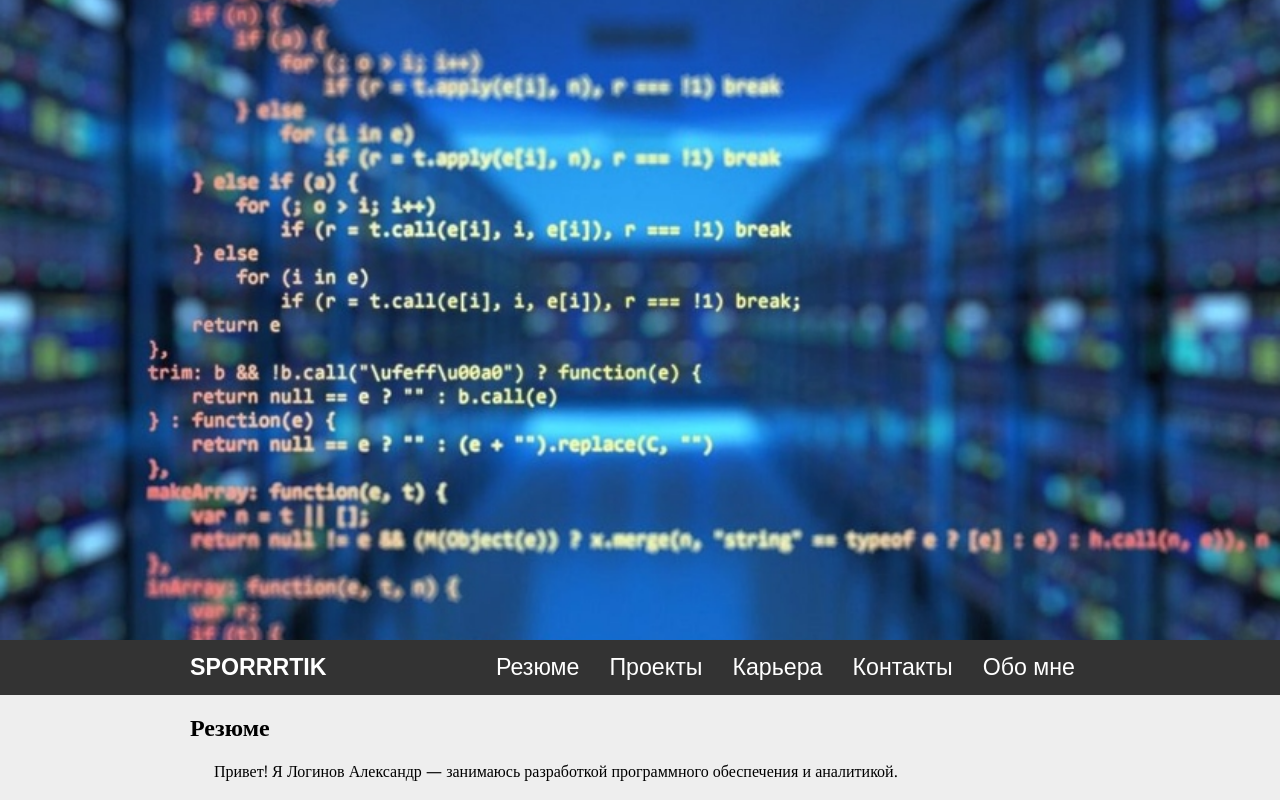
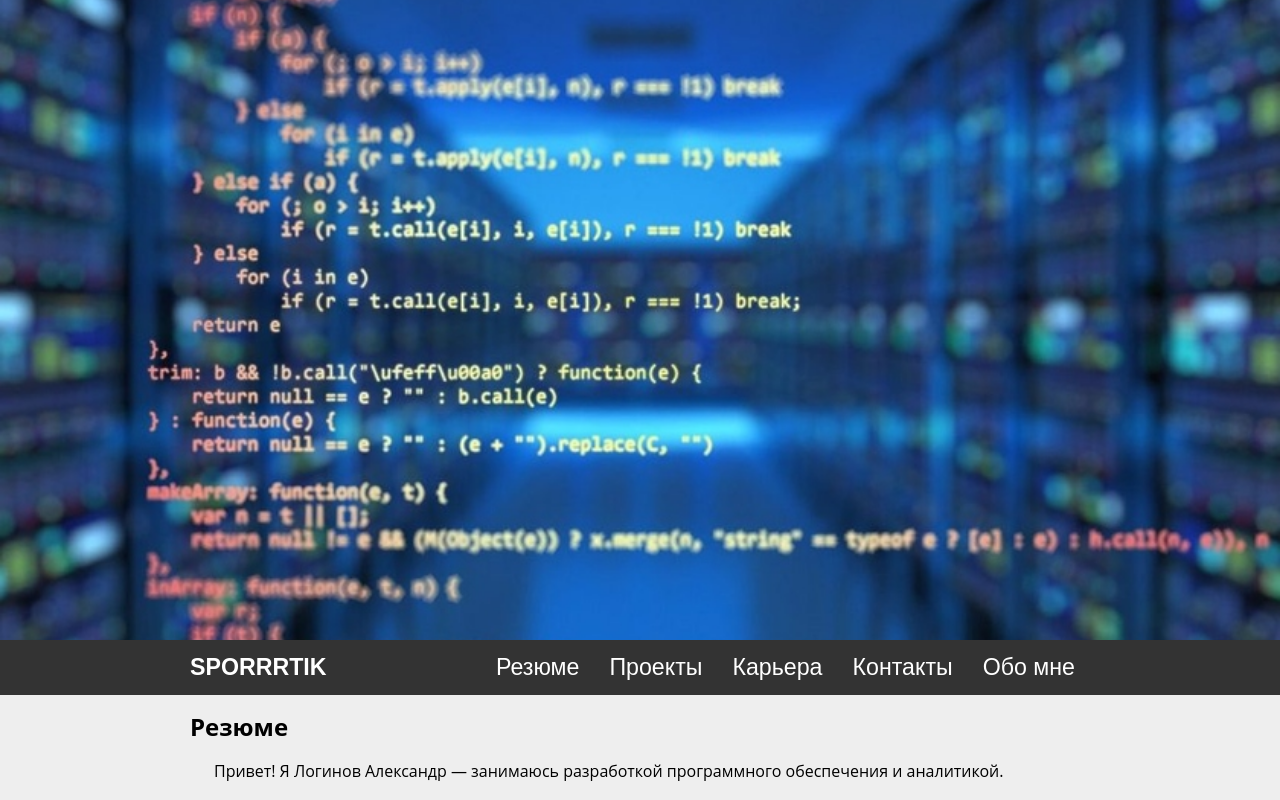
Before and after one commit to stepancar-web-programming/2022-fall-lab-portfolio-loginov-aleksandr-romanovich, a plain HTML site: page main.html in a window 1280 px wide. Shown: the top 800 px of the page. Drawn offline with nearby package versions, Linux system fonts and the light colour scheme.

Commit message:
Update main.html

```diff
--- a/main.html
+++ b/main.html
@@ -16,7 +16,6 @@
 
 
     <link rel="stylesheet" type="text/css" href="css/main.css">
-    <link rel="stylesheet" type="text/css" href="//fonts.googleapis.com/css?family=Open+Sans:400&subset=cyrillic,latin">
     <link rel="stylesheet" type="text/css" href="https://use.fontawesome.com/releases/v5.11.2/css/all.css">
     <link rel="stylesheet" type="text/css" href="css/navbar.css">
 
```
